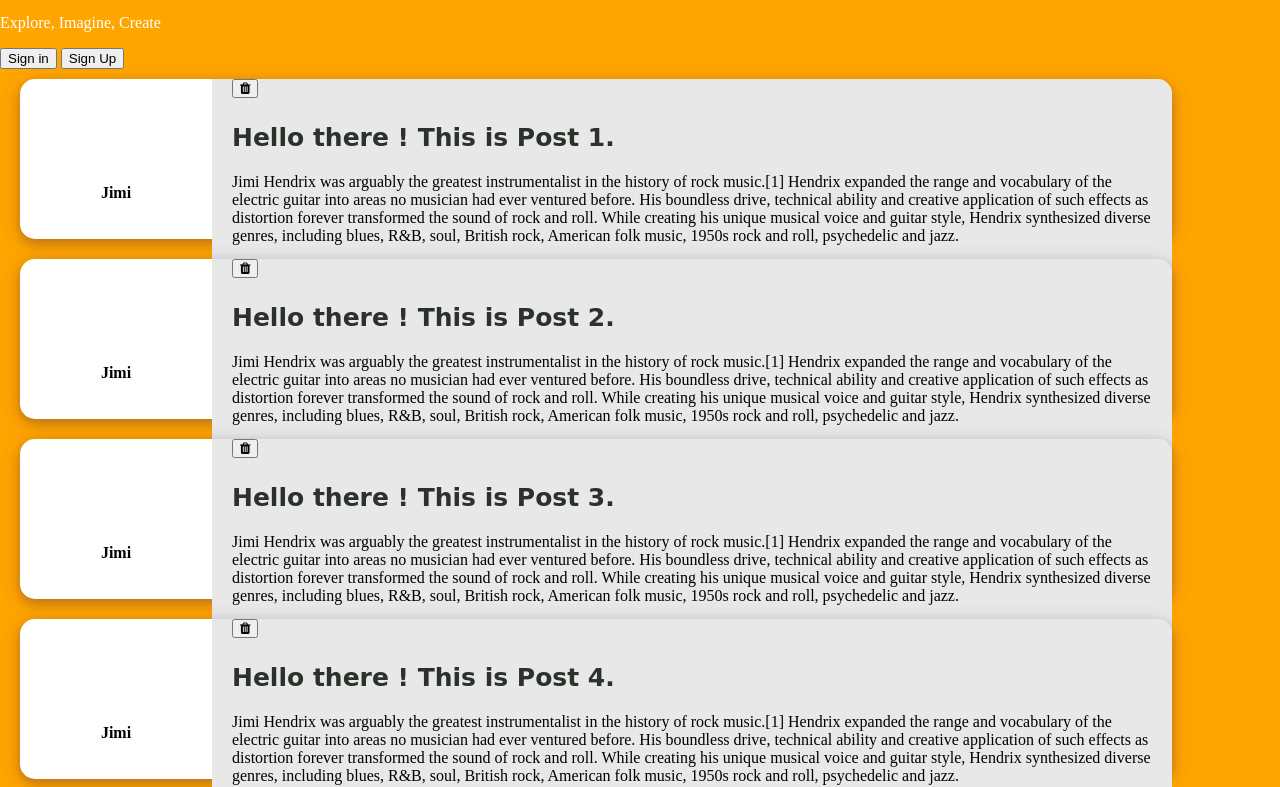
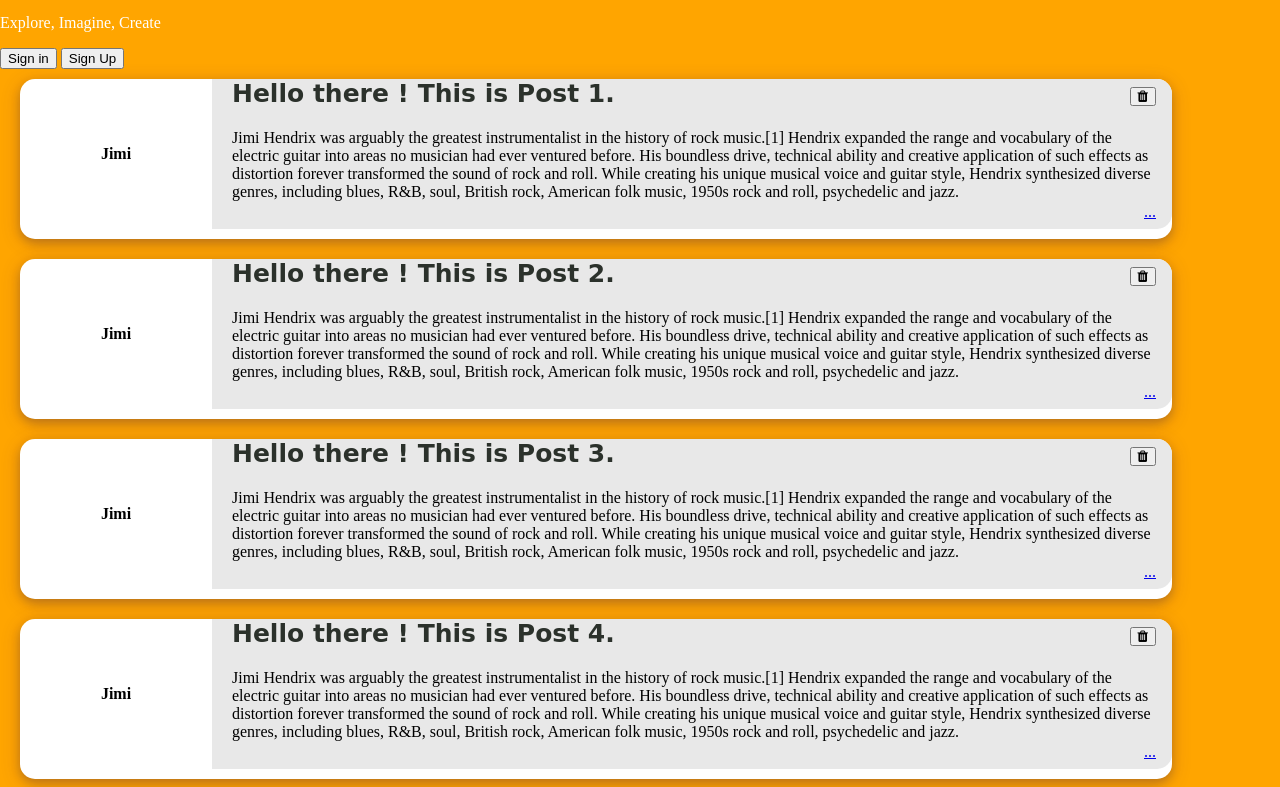
Before and after one commit to tennetitmr/Scribbler, a plain HTML site: page html/bloglist.html in a window 1280 px wide. Shown: the part 38-825 px from the top of the page. Drawn offline with Linux system fonts and the light colour scheme; a web font is replaced by a local one.

Commit message:
Added css for Trash Icon and .dot icons
Added css for Trash Icon and .dot icons in the original file

```diff
--- a/css/bloglist.css
+++ b/css/bloglist.css
@@ -60,5 +60,15 @@ body {
 .allPostsContainer {
     height: 100%;
     width: 100%;
+}
+.trash{
+	position: absolute;
+    top: 8px;
+    right: 16px;
+}
 
+.dotIcon {
+	position: absolute;
+    top: 108px;
+    right: 16px;
 }
```
